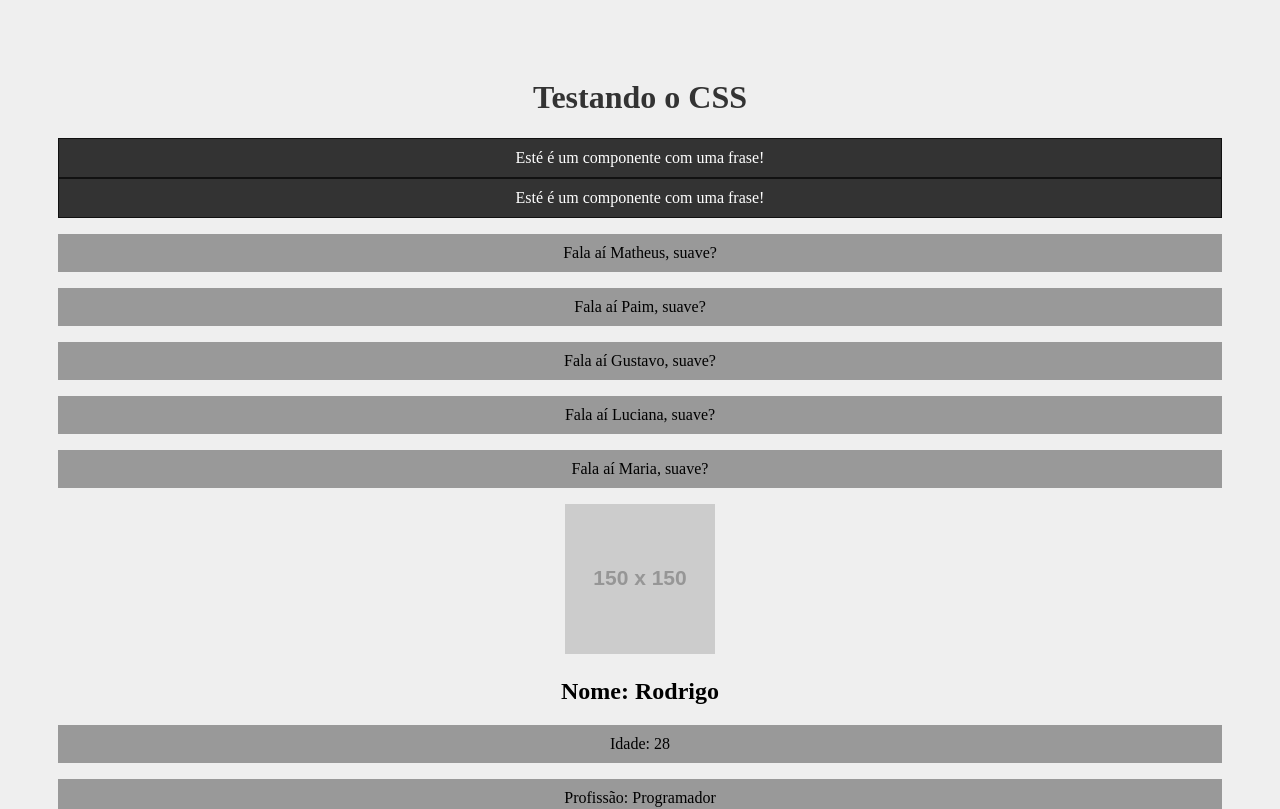
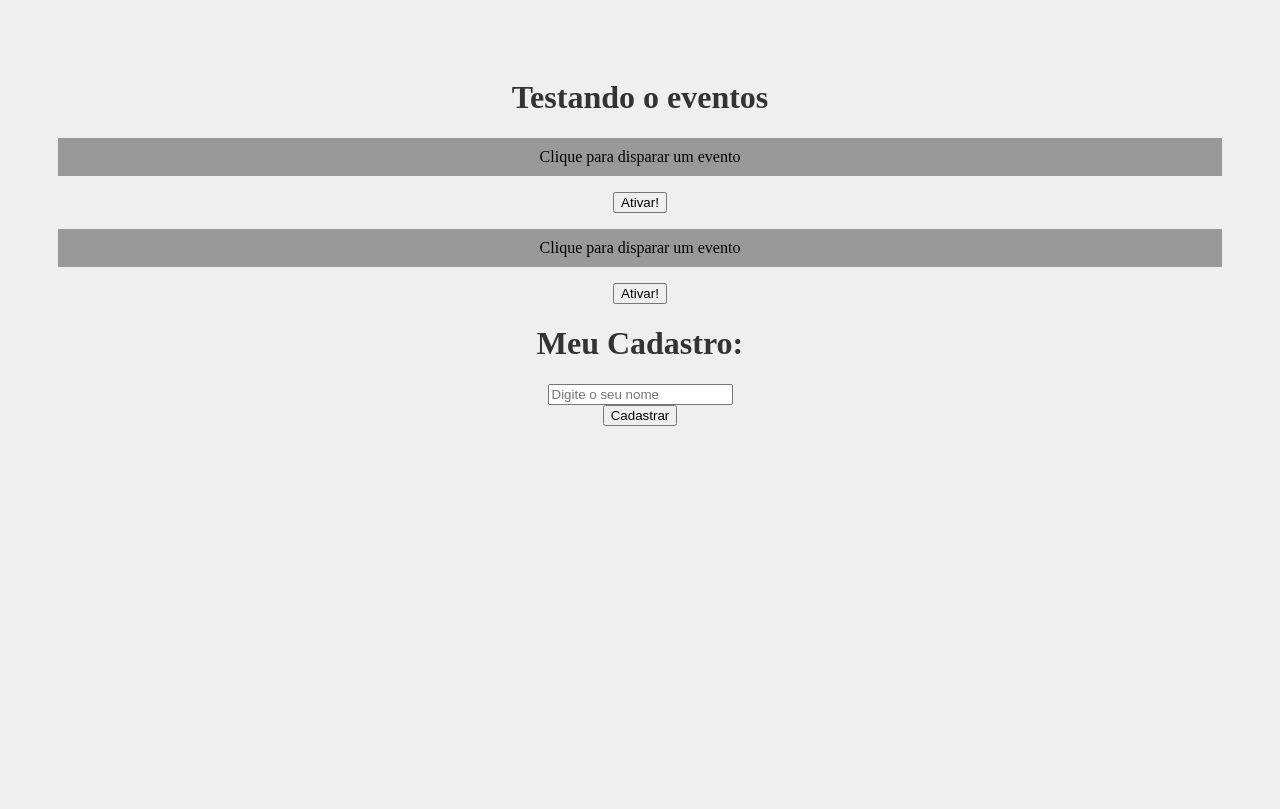
Before and after one commit to Lucas-Paim-Lavras/react_js_curso, a React (Create React App) app in the folder meu-projeto/: page / in a window 1280 px wide. Shown: the top 809 px of the page. Built offline with nearby package versions, Linux system fonts and the light colour scheme.

Commit message:
useState na prática

```diff
--- a/meu-projeto/src/App.js
+++ b/meu-projeto/src/App.js
@@ -1,31 +1,18 @@
 import "./App.css";
-import SayMyName from "./components/SayMyName";
-import Pessoa from "./components/Pessoa";
-import Frase from "./components/Frase";
-import List from "./components/List";
+import Evento from "./components/Evento";
+import Form from "./components/Form";
 //usaremos essa área para importar coisas
 
 function App() {
-  const nome = "Maria";
 
   return (
     //Aqui, precisa usar className, sempre!
     <div className="App">
-      <h1>Testando o CSS</h1>
-      <Frase/>
-      <Frase/>
-      <SayMyName nome="Matheus" />
-      <SayMyName nome="Paim" />
-      <SayMyName nome="Gustavo" />
-      <SayMyName nome="Luciana" />
-      <SayMyName nome={nome} />
-      <Pessoa
-        nome="Rodrigo"
-        idade="28"
-        profissao="Programador"
-        foto="https://via.placeholder.com/150"
-        />
-      <List/>
+      <h1>Testando o eventos</h1>
+      <Evento numero="1"/>
+      <Evento numero="2"/>
+      <Form />
+
     </div>
   );
 }
--- /dev/null
+++ b/meu-projeto/src/components/Evento.js
@@ -0,0 +1,16 @@
+function Evento ({numero}){
+
+    function meuEvento(){
+        console.log(`Opa, fui ativado! ${numero}`)
+    }
+
+    return(
+        <div>
+            <p>Clique para disparar um evento</p>
+            <button onClick={meuEvento}>Ativar!</button>
+        </div>
+
+    )
+}
+
+export default Evento
--- /dev/null
+++ b/meu-projeto/src/components/Form.js
@@ -0,0 +1,24 @@
+function Form(){
+
+    function cadastrarUsuario(e){
+        e.preventDefault()  // impede que a página recarregue
+        console.log("Cadastrou o usuário")
+    }
+
+
+    return(
+        <div>
+            <h1>Meu Cadastro:</h1>
+            <form onSubmit={cadastrarUsuario}>
+                <div>
+                    <input type="text" placeholder="Digite o seu nome"></input>
+                </div>
+                <div>
+                    <input type="submit" value="Cadastrar"></input>
+                </div>
+            </form>
+        </div>
+    )
+}
+
+export default Form
```
